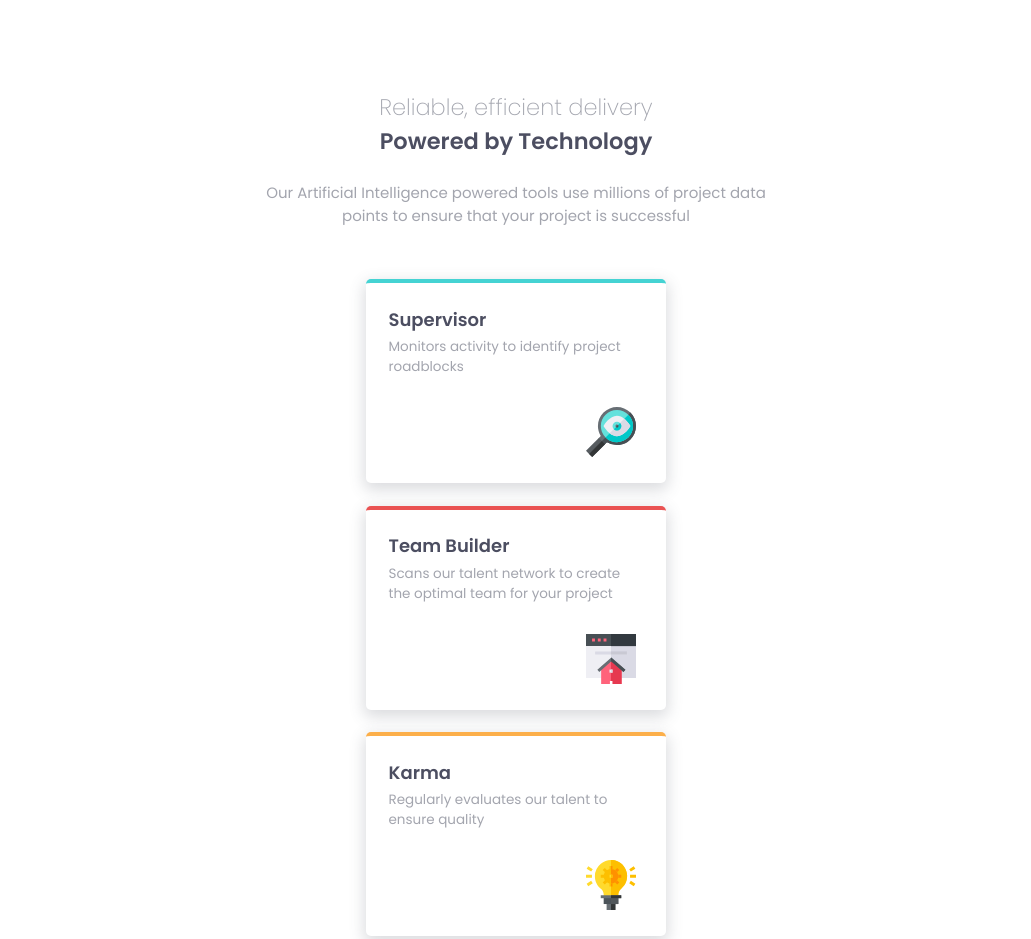
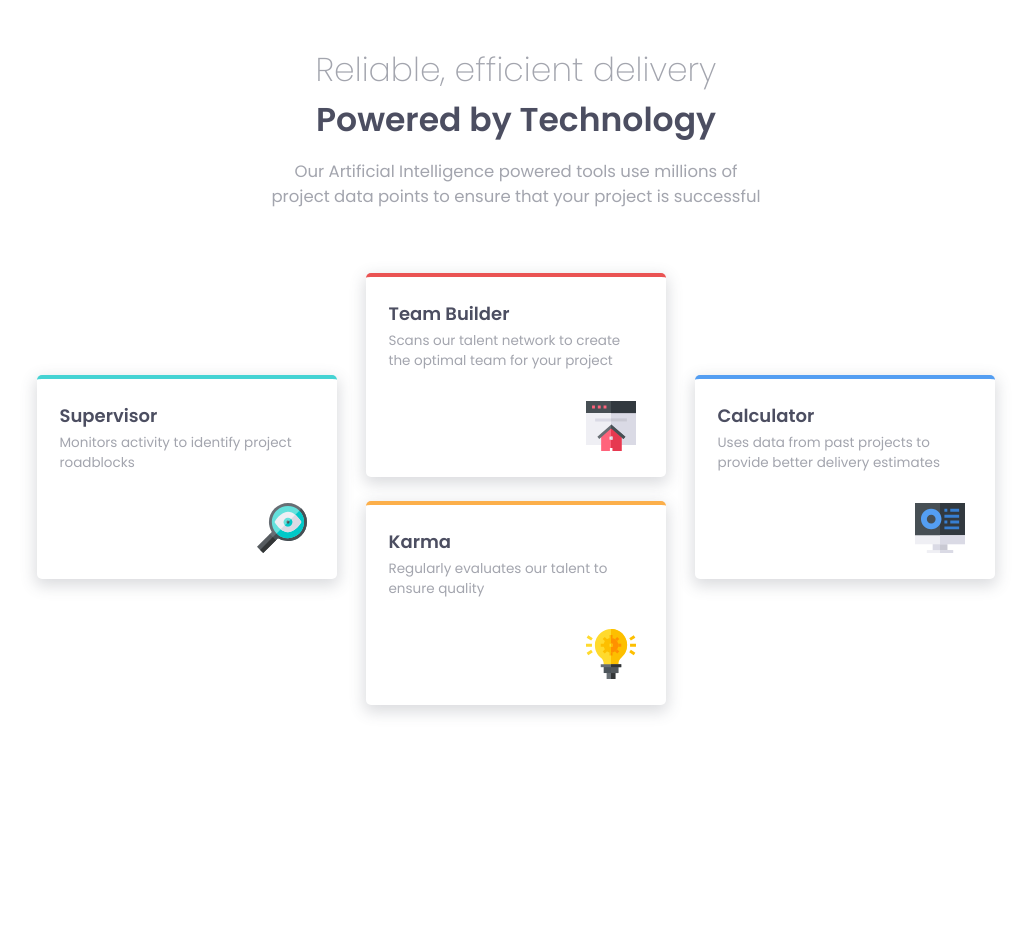
Before and after one commit to juanlistello/four-card-feature-section-master, a plain HTML site: page index.html in a window 1280 px wide. Shown: the top 939 px of the page, without its empty margins (124-1155 px from the left). After the commit the page ends 800 px from the top, so only its background shows below. Drawn offline with Linux system fonts and the light colour scheme.

Commit message:
version 01

```diff
--- a/index.html
+++ b/index.html
@@ -20,12 +20,12 @@
     <div class="box box1">
       <h3>Supervisor</h3>
       <p>Monitors activity to identify project roadblocks</p>
-      <img src="./images/icon-supervisor.svg" alt="">
+      <img class="img1" src="./images/icon-supervisor.svg" alt="">
     </div>
     <div class="box box2">
       <h3>Team Builder</h3>
       <p>Scans our talent network to create the optimal team for your project</p>
-      <img src="./images/icon-team-builder.svg" alt="">
+      <img  src="./images/icon-team-builder.svg" alt="">
     </div>
     <div class="box box3">
       <h3>Karma</h3>
--- a/style.css
+++ b/style.css
@@ -39,6 +39,9 @@ body, html, h1, h2, h3, h4, p {
 }
 /* main boxes */
 .main {
+    display: flex;
+    flex-direction: row;
+    flex-wrap: wrap;
     text-align: left;
     padding: 1rem 0rem;
     margin: 0px 2rem;
@@ -46,7 +49,7 @@ body, html, h1, h2, h3, h4, p {
 
 /* box style */
 .box {
-    margin: 1.5rem auto;
+    margin: 0.8rem auto;
     max-width: 300px;
     height: 200px;
     background: white;
@@ -71,8 +74,6 @@ body, html, h1, h2, h3, h4, p {
     padding: 1.5rem 0 0rem 1.5rem;
     font-size: 1.2rem;
 }
-
-
 .main p {
     padding: 0.3rem 2rem 1rem 1.5rem;
     font-size: 0.9rem;
@@ -83,4 +84,46 @@ body, html, h1, h2, h3, h4, p {
     width: 50px;
     padding-right: 2rem;
     padding-top: 1rem;
+
+
 }
+/* animation */
+.main img {
+    transition: all 1s ease;
+}
+.main img:hover {
+    transform: scale(1.2);
+}
+
+
+
+@media (min-width: 960px) {
+    .main {
+        margin: 0 auto;
+        max-width: 987px;
+    }
+    .box4 {
+        order: 3;
+
+    }
+    .box3 {
+        order: 4;
+    }
+    .box1, .box4 {
+        transform: translateY(50%);
+    }
+    .header h1, .header h2 {
+        font-size: 2.2rem;
+    }
+    .header p {
+        margin-top: 0.9rem;
+
+        font-size: 1.1rem;
+    }
+    .header {
+        margin-top: 2rem;
+    }
+    .main {
+        margin-top: 1.5rem;
+    }
+}
```
